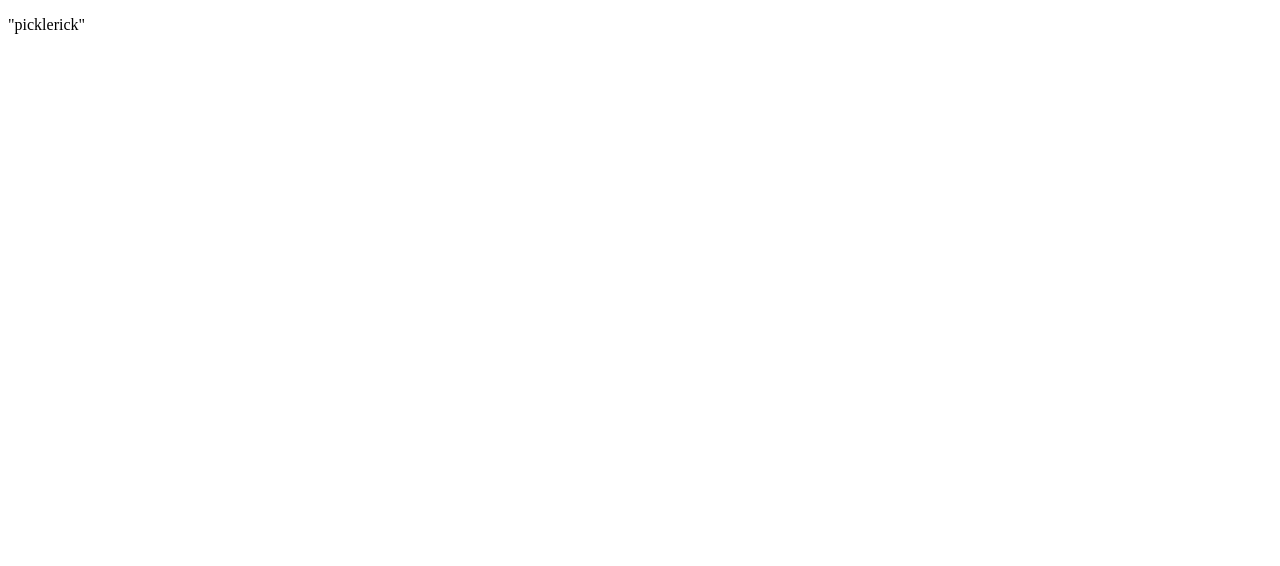
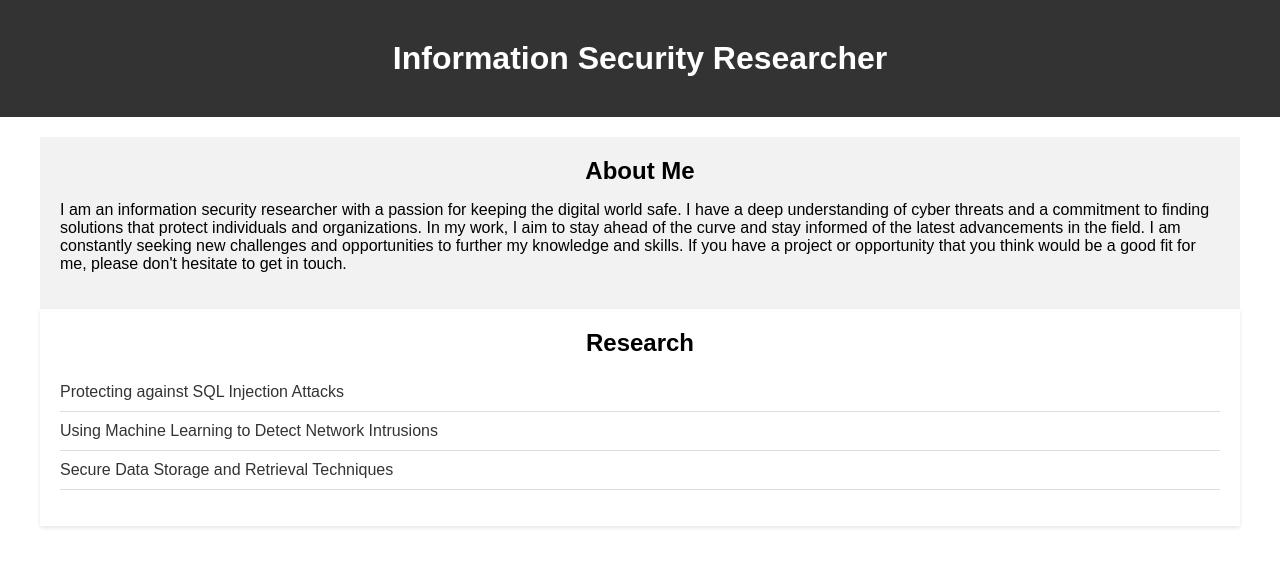
Before and after one commit to bodier123/bodier123.github.io, a plain HTML site: page index.html in a window 1280 px wide. Drawn offline with Linux system fonts and the light colour scheme.

Commit message:
Site Template

```diff
--- a/index.html
+++ b/index.html
@@ -1,11 +1,91 @@
 <!DOCTYPE html>
 <html>
-	<head>
-	<meta charset="UTF-8">
-	<title>Document Title</title>
-	</head>
-	<body>
-		<p> "picklerick"
-		</p>
-	</body>
+  <head>
+    <meta charset="UTF-8">
+    <title>Information Security Researcher</title>
+    <style>
+      /* Add styles here */
+      body {
+        font-family: Arial, sans-serif;
+        margin: 0;
+        padding: 0;
+      }
+
+      header {
+        background-color: #333;
+        color: #fff;
+        display: flex;
+        align-items: center;
+        justify-content: space-between;
+        padding: 20px;
+      }
+
+      header h1 {
+        margin: 0;
+      }
+
+      .container {
+        max-width: 1200px;
+        margin: 0 auto;
+        padding: 20px;
+      }
+
+      .about {
+        background-color: #f2f2f2;
+        padding: 20px;
+      }
+
+      .about h2 {
+        margin: 0;
+        text-align: center;
+      }
+
+      .research {
+        background-color: #fff;
+        padding: 20px;
+        box-shadow: 0 2px 4px rgba(0, 0, 0, 0.1);
+      }
+
+      .research h2 {
+        margin: 0;
+        text-align: center;
+      }
+
+      .research ul {
+        list-style: none;
+        padding: 0;
+      }
+
+      .research li {
+        border-bottom: 1px solid #ddd;
+        padding: 10px 0;
+      }
+
+      .research a {
+        color: #333;
+        text-decoration: none;
+      }
+    </style>
+  </head>
+  <body>
+    <header>
+      <div class="container">
+        <h1>Information Security Researcher</h1>
+      </div>
+    </header>
+    <div class="container">
+      <section class="about">
+        <h2>About Me</h2>
+        <p>I am an information security researcher with a passion for keeping the digital world safe. I have a deep understanding of cyber threats and a commitment to finding solutions that protect individuals and organizations. In my work, I aim to stay ahead of the curve and stay informed of the latest advancements in the field. I am constantly seeking new challenges and opportunities to further my knowledge and skills. If you have a project or opportunity that you think would be a good fit for me, please don't hesitate to get in touch.</p>
+      </section>
+      <section class="research">
+        <h2>Research</h2>
+        <ul>
+          <li><a href="#">Protecting against SQL Injection Attacks</a></li>
+          <li><a href="#">Using Machine Learning to Detect Network Intrusions</a></li>
+          <li><a href="#">Secure Data Storage and Retrieval Techniques</a></li>
+        </ul>
+      </section>
+    </div>
+  </body>
 </html>
```
